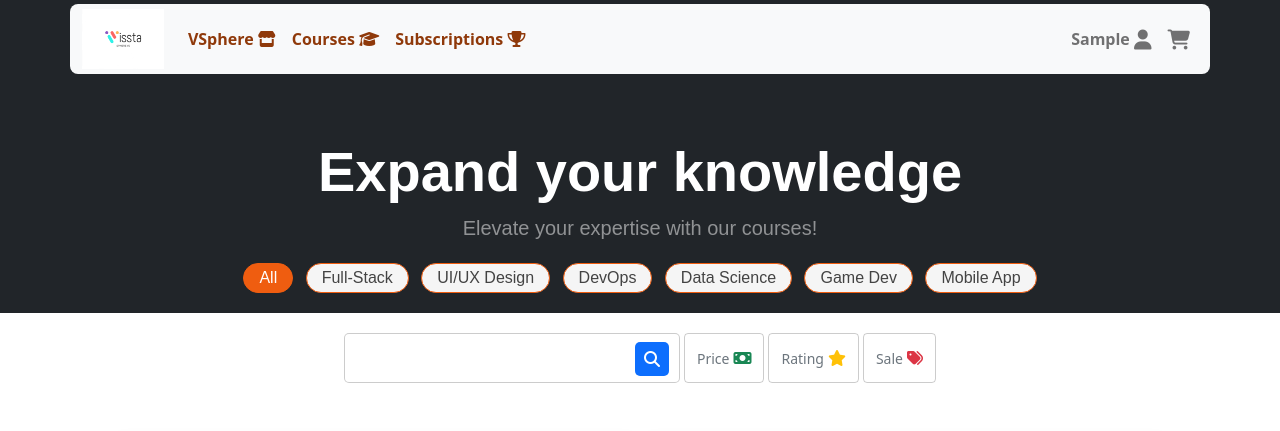
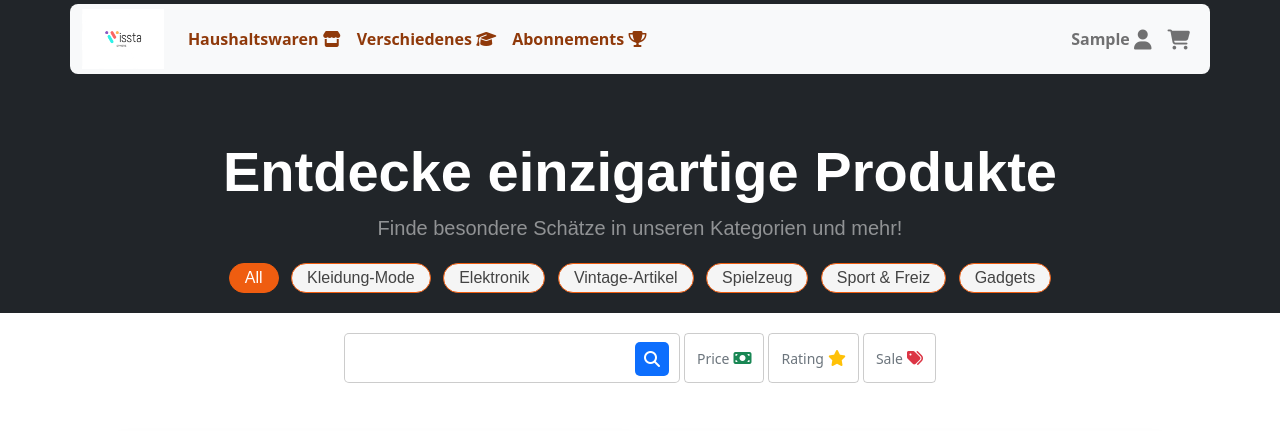
Before and after one commit to Noah-Samawi/visste-sphere, a Django app: page /programs/ in a window 1280 px wide. Shown: the top 431 px of the page. Run offline with Django 4.2, Linux system fonts and the light colour scheme; the visitor is signed in with stand-in values (Sample User, id 1); data comes from the database, SQL or seed files in the repository; parts of the project's set-up code (start-up, migrations or seed data) failed here and were passed over; some libraries are stand-ins or nearby versions.

Commit message:
Translated content to German and updated subscription section

```diff
--- a/programs/templates/programs/programs.html
+++ b/programs/templates/programs/programs.html
@@ -12,10 +12,12 @@
 <header class="bg-dark">
   <div class="container px-4 px-lg-5 mt-5 mb-2">
     <div class="text-center text-white">
-        <h1 class="display-4 fw-bolder">Expand your knowledge</h1>
+      <h1 class="display-4 fw-bolder">Entdecke einzigartige Produkte</h1>
       <p class="lead fw-normal text-white-50 mb-0">
-          Elevate your expertise with our {% if current_categories %}<em class='text-info'> {{current_categories.friendly_name}} </em>{% endif %}courses!
+        Finde besondere Schätze in unseren Kategorien {% if current_categories %}<em class='text-info'>
+          {{current_categories.friendly_name}} </em>{% endif %} und mehr!
       </p>
+
     </div>
 
     <!-- Navigation Widgets -->
@@ -24,22 +26,22 @@
         <a href="{% url 'programs' %}">All</a>
       </li>
       <li class="list-inline-item m-1 {% if category == 'fullstack' %}active{% endif %}">
-          <a href="{% url 'programs' %}?category=fullstack">Full-Stack</a>
+        <a href="{% url 'programs' %}?category=fullstack">Kleidung-Mode</a>
       </li>
       <li class="list-inline-item m-1 {% if category == 'ui_ux_design' %}active{% endif %}">
-          <a href="{% url 'programs' %}?category=ui_ux_design">UI/UX Design</a>
+        <a href="{% url 'programs' %}?category=ui_ux_design">Elektronik</a>
       </li>
       <li class="list-inline-item m-1 {% if category == 'devops' %}active{% endif %}">
-          <a class="" href="{% url 'programs' %}?category=devops">DevOps</a>
+        <a class="" href="{% url 'programs' %}?category=devops">Vintage-Artikel</a>
       </li>
       <li class="list-inline-item m-1 {% if category == 'data_science' %}active{% endif %}">
-          <a class="" href="{% url 'programs' %}?category=data_science">Data Science</a>
+        <a class="" href="{% url 'programs' %}?category=data_science">Spielzeug</a>
       </li>
       <li class="list-inline-item m-1 {% if category == 'game_dev' %}active{% endif %}">
-          <a class="" href="{% url 'programs' %}?category=game_dev">Game Dev</a>
+        <a class="" href="{% url 'programs' %}?category=game_dev">Sport & Freiz</a>
       </li>
       <li class="list-inline-item m-1 {% if category == 'mobile_app' %}active{% endif %}">
-          <a class="" href='{% url 'programs' %}?category=mobile_app'>Mobile App</a>
+        <a class="" href="{% url 'programs' %}?category=mobile_app">Gadgets</a>
       </li>
     </ul>
   </div>
@@ -60,10 +62,8 @@
 
 
   <div class="container px-4 px-lg-5 mt-5">
-          <div
-            class="row row-cols-lg-2 g-3"
-          >
-          {% for program in programs  %}
+    <div class="row row-cols-lg-2 g-3">
+      {% for program in programs %}
       <!-- Program Preview Card -->
 
       {% include "includes/program_card.html" with program=program %}
--- a/templates/base.html
+++ b/templates/base.html
@@ -102,7 +102,7 @@
               <!-- Link to FB business page Field -->
               <a
               class="btn btn-outline-light m-1"
-              href="https://de-de.facebook.com/"
+              href="https://www.facebook.com/profile.php?id=61567470417773"
               role="button"
               target="_blank"
               aria-label="Link to our Facebook"
--- a/templates/includes/navbar.html
+++ b/templates/includes/navbar.html
@@ -24,20 +24,20 @@
           <!-- Product Dropdown-->
           <li class="nav-item dropdown">
             <a class="nav-link text-orange-secondary" href="#" id="productDropdown" role="button" data-bs-toggle="dropdown" aria-expanded="false">
-              <span class="text-orange-secondary fw-bold">VSphere <i class="fa-solid fa-store text-orange-secondary"></i>
+              <span class="text-orange-secondary fw-bold">Haushaltswaren <i class="fa-solid fa-store text-orange-secondary"></i>
               </span>
             </a>
             <ul class="dropdown-menu" aria-labelledby="productDropdown">
               <li><a class="dropdown-item" href="{% url 'products' %}">All</a></li>
               <li><hr class="dropdown-divider"></li>
               <li>
-                <a class="dropdown-item" href="{% url 'products' %}?category=clothing">Clothing</a>
+                <a class="dropdown-item" href="{% url 'products' %}?category=clothing">Aufbewahrung</a>
               </li>
               <li>
-                <a class="dropdown-item" href="{% url 'products' %}?category=stationary">Stationary</a>
+                <a class="dropdown-item" href="{% url 'products' %}?category=stationary">Dekoration</a>
               </li>
               <li>
-                <a class="dropdown-item" href="{% url 'products' %}?category=miscellaneous">Miscellaneous</a>
+                <a class="dropdown-item" href="{% url 'products' %}?category=miscellaneous">Küchenutensilien</a>
               </li>
             </ul>
           </li>
@@ -45,29 +45,29 @@
           <!-- Programs Dropdown-->
           <li class="nav-item dropdown">
             <a class="nav-link text-orange-secondary" href="#" id="courseDropdown" role="button" data-bs-toggle="dropdown" aria-expanded="false">
-              <span class="text-orange-secondary fw-bold">Courses <i class="fa-solid fa-graduation-cap text-orange-secondary"></i>
+              <span class="text-orange-secondary fw-bold">Verschiedenes <i class="fa-solid fa-graduation-cap text-orange-secondary"></i>
               </span>
             </a>
             <ul class="dropdown-menu" aria-labelledby="courseDropdown">
               <li><a class="dropdown-item" href="{% url 'programs' %}">All</a></li>
               <li><hr class="dropdown-divider"></li>
               <li>
-                <a class="dropdown-item" href="{% url 'programs' %}?category=fullstack">Full-Stack</a>
+                <a class="dropdown-item" href="{% url 'programs' %}?category=fullstack">Kleidung-Mode</a>
               </li>
               <li>
-                <a class="dropdown-item" href="{% url 'programs' %}?category=ui_ux_design">UI/UX Design</a>
+                <a class="dropdown-item" href="{% url 'programs' %}?category=ui_ux_design">Elektronik</a>
               </li>
               <li>
                 <a class="dropdown-item" href="{% url 'programs' %}?category=devops">DevOps</a>
               </li>
               <li>
-                <a class="dropdown-item" href="{% url 'programs' %}?category=data_science">Data Science</a>
+                <a class="dropdown-item" href="{% url 'programs' %}?category=data_science">Spielzeug</a>
               </li>
               <li>
-                <a class="dropdown-item" href="{% url 'programs' %}?category=game_dev">Game Dev</a>
+                <a class="dropdown-item" href="{% url 'programs' %}?category=game_dev">Sport & Freizeit</a>
               </li>
               <li>
-                <a class="dropdown-item" href='{% url 'programs' %}?category=mobile_app'>Mobile App</a>
+                <a class="dropdown-item" href='{% url 'programs' %}?category=mobile_app'>Gadgets</a>
               </li>
             </ul>
           </li>
@@ -76,7 +76,7 @@
         {%  if request.user.is_authenticated %}
           <li class="nav-item">
             <a class="nav-link text-orange-secondary" href="{% url "subscriptions" %}">
-              <span class="text-orange-secondary fw-bold">Subscriptions <i class="fa-solid fa-trophy text-orange-secondary"></i>
+              <span class="text-orange-secondary fw-bold">Abonnements <i class="fa-solid fa-trophy text-orange-secondary"></i>
               </span>
             </a>
           </li>
```
Also changed, not shown: home/templates/home/home.html (+5 -6 lines), products/templates/products/products.html (+10 -9 lines), profiles/templates/profiles/subscriptions.html (+5 -6 lines), static/images/hero-image.webp, static/images/logo.webp. Lines whose indentation alone changed are shown as unchanged.
